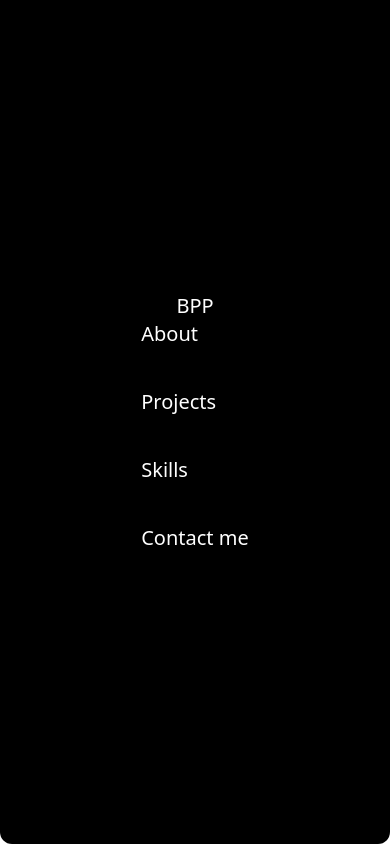
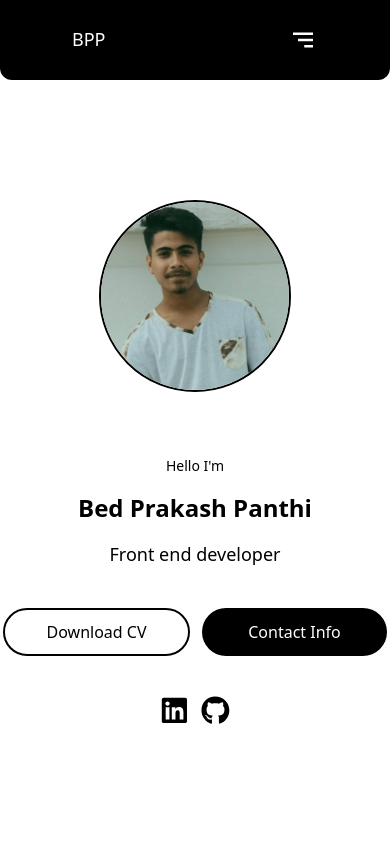
Before and after one commit to NavinPanthi/portfolio, a Next.js app: page / in a window 390 px wide. Shown: the top 846 px of the page. Built offline with nearby package versions, Linux system fonts and the light colour scheme; a web font is replaced by a local one.

Commit message:
feat: made responsive

```diff
--- a/package.json
+++ b/package.json
@@ -24,6 +24,8 @@
     "eslint": "^8",
     "eslint-config-next": "15.0.3",
     "postcss": "^8",
+    "prettier": "^3.3.3",
+    "prettier-plugin-tailwindcss": "^0.6.9",
     "tailwindcss": "^3.4.1",
     "typescript": "^5"
   }
--- a/src/app/components/Main/HeroSection/index.tsx
+++ b/src/app/components/Main/HeroSection/index.tsx
@@ -6,7 +6,7 @@ import { FaGithub, FaLinkedin } from "react-icons/fa";
 
 const HeroSection = () => {
   return (
-    <section className="h-[calc(100vh-80px)] flex items-center  justify-center gap-36 xl:gap-64 ">
+    <section className="min-h-[calc(100vh-80px)] mt-20  flex items-center flex-col sm:flex-row  justify-center gap-16 md:gap-36 xl:gap-64 px-16">
       <div className="rounded-full border-2 size-48 md:size-80  border-base-dark">
         <Image
           src={heroImage}
@@ -23,10 +23,10 @@ const HeroSection = () => {
           <p className="text-lg md:text-xl ">Front end developer</p>
         </div>
         <div className="flex gap-3 w-full">
-          <button className="md:secondary-btn-md secondary-btn ">
+          <button className="secondary-btn md:secondary-btn-md ">
             Download CV
           </button>
-          <button className="md:primary-btn-md primary-btn">
+          <button className="primary-btn md:primary-btn-md ">
             Contact Info
           </button>
         </div>
--- a/src/app/components/Main/MainLayout/index.tsx
+++ b/src/app/components/Main/MainLayout/index.tsx
@@ -6,7 +6,7 @@ const MainLayout: React.FC<{ children: React.ReactNode; title: string }> = ({
   title,
 }) => {
   return (
-    <section className="min-h-[100vh]  my-12 flex gap-32 flex-col justify-center w-full">
+    <section className="min-h-[100vh]  my-16 sm:my-12 flex gap-16 sm:gap-24 md:gap-32 flex-col justify-center w-full">
       <div className="flex">
         <p className="section-title">{title}</p>
         <p className="border-b-[3px] border-base-dark h-[28px] w-80 lg:w-[500px]"></p>
--- a/src/app/components/Main/index.tsx
+++ b/src/app/components/Main/index.tsx
@@ -7,7 +7,7 @@ import Skills from "./Skills";
 
 const Main = () => {
   return (
-    <section className="px-16 md:px-24 xl:px-40">
+    <section className="px-10 sm:px-16 md:px-24 xl:px-40">
       <HeroSection />
       <About />
       <Project />
--- a/src/app/components/Navbar/index.tsx
+++ b/src/app/components/Navbar/index.tsx
@@ -1,26 +1,67 @@
-import React from "react";
+import React, { useState } from "react";
+import { BiMenuAltRight } from "react-icons/bi";
+
+import { RxCross2 } from "react-icons/rx";
+
+const nav = [
+  {
+    id: 1,
+    title: "About",
+  },
+  {
+    id: 2,
+    title: "Projects",
+  },
+  {
+    id: 3,
+    title: "Skills",
+  },
+  {
+    id: 4,
+    title: "Contact me",
+  },
+];
+const getNav = (className?: string) => {
+  return nav.map((item) => (
+    <li key={item.id} className={className}>
+      {item.title}
+    </li>
+  ));
+};
 
 const Navbar = () => {
+  const [isNavbarOpened, setIsNavbarOpened] = useState(false);
   return (
     <>
-      <div className=" text-xl bg-base-dark h-[100vh] sm:h-20 items-center text-base-light w-full rounded-b-xl px-12 xl:px-48 flex">
+      <div className=" text-lg sm:text-xl bg-base-dark  min-h-20 items-center text-base-light w-full rounded-b-xl px-12 xl:px-48 flex absolute top-0 h-fit">
         <div className="hidden sm:flex items-center justify-between w-full ">
           <p className="flex-1">BPP</p>
-          <ul className="flex gap-10 ">
-            <li>About</li>
-            <li>Projects</li>
-            <li>Skills</li>
-            <li>Contact me</li>
-          </ul>
+          <ul className="flex gap-10 ">{getNav()}</ul>
         </div>
-        <div className="flex sm:hidden flex-col items-center justify-between w-full ">
-          <p className="flex-1">BPP</p>
-          <ul className="flex flex-col gap-10 ">
-            <li>About</li>
-            <li>Projects</li>
-            <li>Skills</li>
-            <li>Contact me</li>
-          </ul>
+        <div className="flex sm:hidden flex-col gap-8 items-center justify-between w-full p-6">
+          <div className="flex justify-between w-full">
+            <p className="flex-1 self-start">BPP</p>
+            {isNavbarOpened ? (
+              <span>
+                <RxCross2
+                  className="text-3xl"
+                  onClick={() => setIsNavbarOpened(false)}
+                />
+              </span>
+            ) : (
+              <span>
+                <BiMenuAltRight
+                  className="text-3xl"
+                  onClick={() => setIsNavbarOpened(true)}
+                />
+              </span>
+            )}
+          </div>
+          {isNavbarOpened && (
+            <ul className="flex flex-col gap-5 w-full items-center">
+              {getNav()}
+            </ul>
+          )}
         </div>
       </div>
     </>
--- a/src/app/globals.css
+++ b/src/app/globals.css
@@ -33,7 +33,7 @@ input[type="number"] {
   }
 
   .primary-btn {
-    @apply w-full rounded-full bg-base-dark px-3 py-[10px] text-base text-base-light disabled:cursor-not-allowed disabled:bg-primary-main/60;
+    @apply w-full rounded-full bg-base-dark px-1 py-[10px] text-base text-base-light disabled:cursor-not-allowed disabled:bg-primary-main/60;
   }
 
   .primary-btn-md {
```
Also changed, not shown: 1 other file (tests, documents, lock files or other folders).
